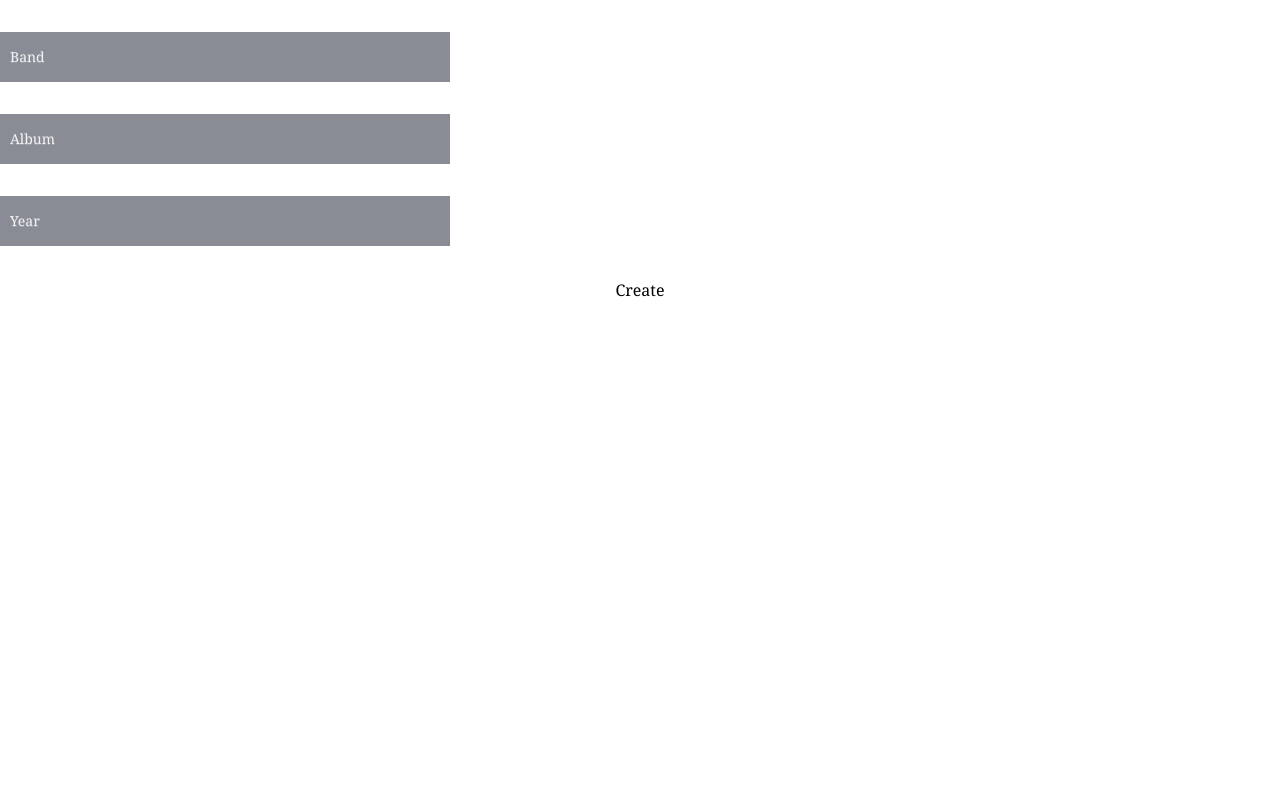
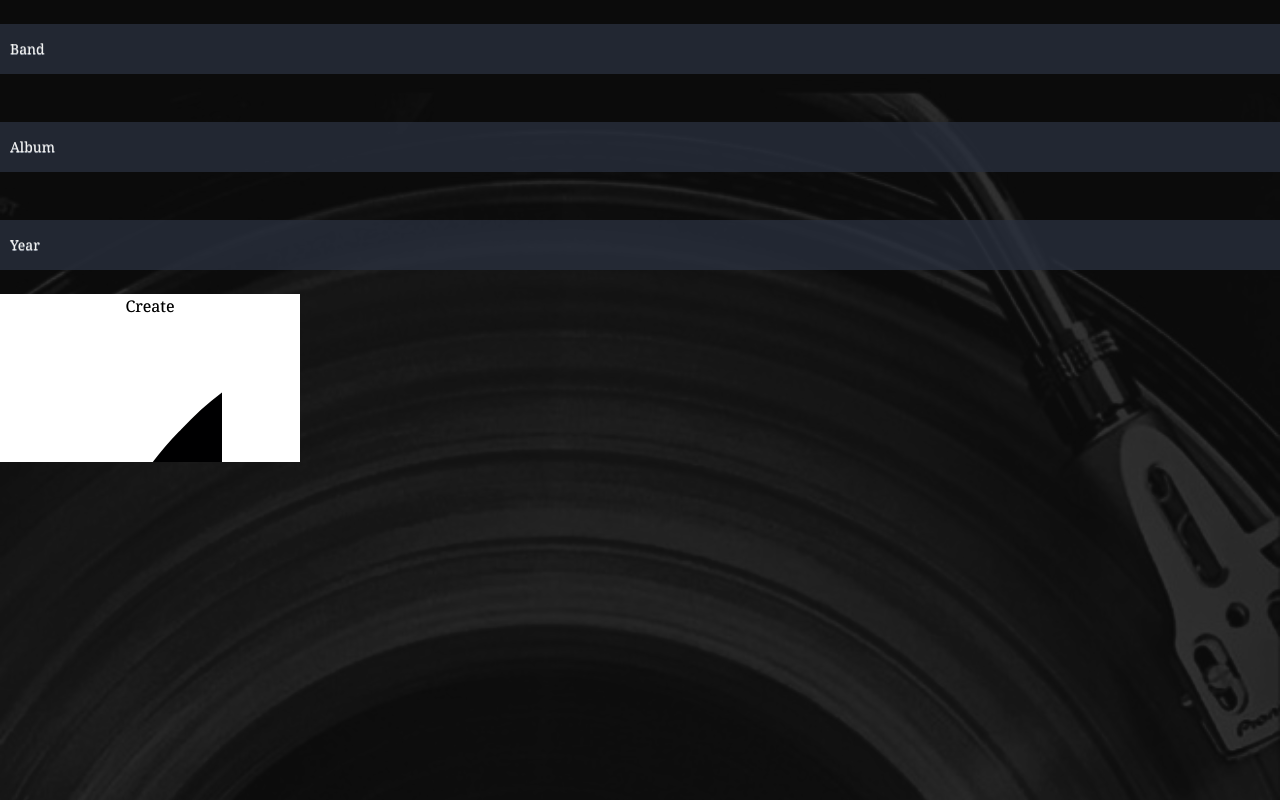
Before and after one commit to beatrizamante/CRUD_For_TestQA, a React (Create React App) app in the folder crud_test_medo/: page /delete in a window 1280 px wide. Built offline with nearby package versions, Linux system fonts and the light colour scheme; the HTML template or start-up script is replaced by a standard one.

Commit message:
Finalizado inputs, ajustando pagina Create

```diff
--- a/crud_test_medo/src/components/Button.tsx
+++ b/crud_test_medo/src/components/Button.tsx
@@ -1,4 +1,5 @@
 import React from "react";
+import { ReactComponent as Vinyl } from "../assets/icons/vinyl-record.svg";
 
 // Define props for the Button component, including children and onClick
 interface ButtonProps {
@@ -9,8 +10,9 @@ interface ButtonProps {
 export default class Button extends React.Component<ButtonProps> {
   render() {
     return (
-      <button className="button" onClick={this.props.onClick}>
+      <button onClick={this.props.onClick}>
         {this.props.children}
+        <Vinyl className="w-36 h-36" />
       </button>
     );
   }
--- a/crud_test_medo/src/components/Forms/Forms.tsx
+++ b/crud_test_medo/src/components/Forms/Forms.tsx
@@ -1,4 +1,6 @@
 import React, { useReducer, useState, ChangeEvent } from "react";
+import background from '../../assets/images/vinyl.jpg'
+
 import Button from "../Button";
 import Input from "./Item/Input";
 
@@ -45,9 +47,15 @@ export default function Forms() {
   ];
 
   return (
-    <div className="forms ">
+    <div className="forms bg-darker min-h-screen">
+      <div
+          className="absolute w-full min-h-screen bg-cover opacity-60 mix-blend-soft-light"
+          style={{
+            backgroundImage: `url(${background})`,
+          }}
+        ></div>
       <div>
-        <div>
+        <div className="flex flex-col justify-center">
           {inputConfig.map((input, index) => (
             <Input
               key={index}
@@ -58,7 +66,7 @@ export default function Forms() {
             />
           ))}
         </div>
-        <div className="buttons">
+        <div className="bg-white w-[300px]">
           <Button onClick={handleSubmit}>Create</Button>
         </div>
       </div>
--- a/crud_test_medo/src/components/Forms/Item/Input.tsx
+++ b/crud_test_medo/src/components/Forms/Item/Input.tsx
@@ -13,14 +13,14 @@ export default class Input extends React.Component<InputProps> {
     const { label, name, value, onChange, type = "text" } = this.props;
 
     return (
-      <div className="relative w-full flex-1">
+      <div className="relative w-full flex-1 mb-6 mt-6">
         <input
           type={type}
           name={name}
           placeholder={label}
           value={value}
           onChange={onChange}
-          className="h-[50px] block px-2.5 mt-8 mb-8 py-3 w-[450px] text-sm bg-medium bg-opacity-55 appearance-none focus:outline-none disabled:bg-disabled-100 disabled:cursor-not-allowed disabled:text-disabled-100 peer"
+          className="h-[50px] block px-2.5 py-3 w-full text-sm bg-medium bg-opacity-80 appearance-none focus:outline-none disabled:bg-disabled-100 disabled:cursor-not-allowed disabled:text-disabled-100 peer text-lighter"
         />
         <label
           className="pointer-events-none select-none absolute cursor-text text-sm text-lighter duration-300 px-1.5 bg-background left-1 top-1/2 -translate-y-1/2 z-[5] origin-[0] peer-focus:px-1.5 peer-focus:top-2 peer-focus:scale-75 peer-focus:-translate-y-5 peer-focus:text-lighter peer-focus:bg-background"
--- /dev/null
+++ b/crud_test_medo/src/components/Header.tsx
@@ -0,0 +1,8 @@
+import React from 'react'
+
+export default function Header() {
+  return (
+    <div>
+    </div>
+  )
+}
```
Also changed, not shown: crud_test_medo/_erase_later/good_tutorials.txt, crud_test_medo/src/assets/icons/vinyl-record.svg.
